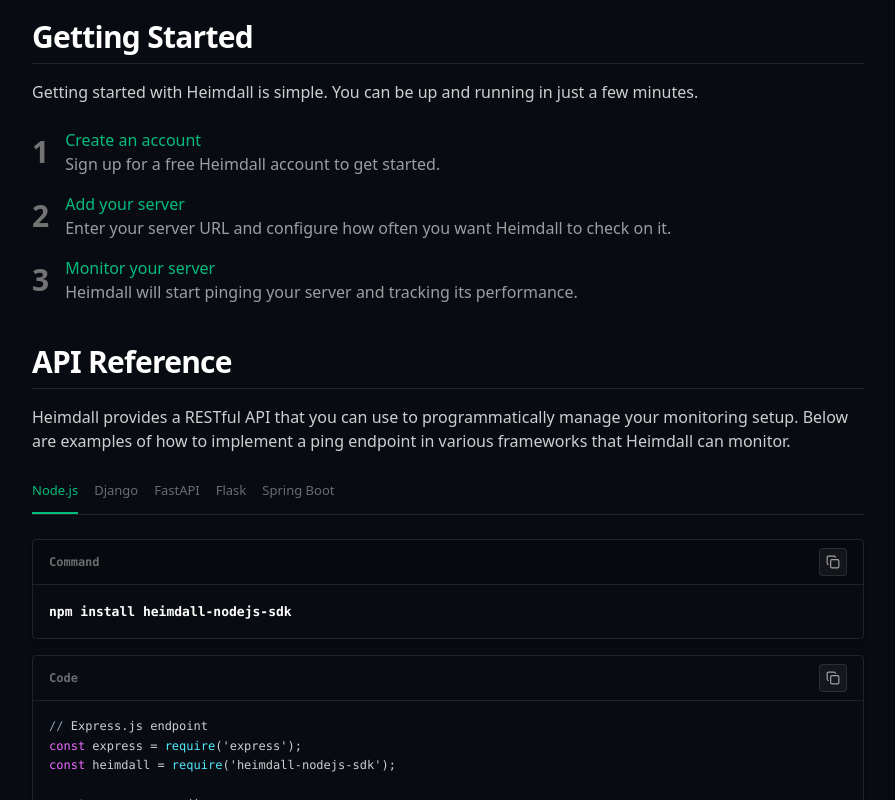
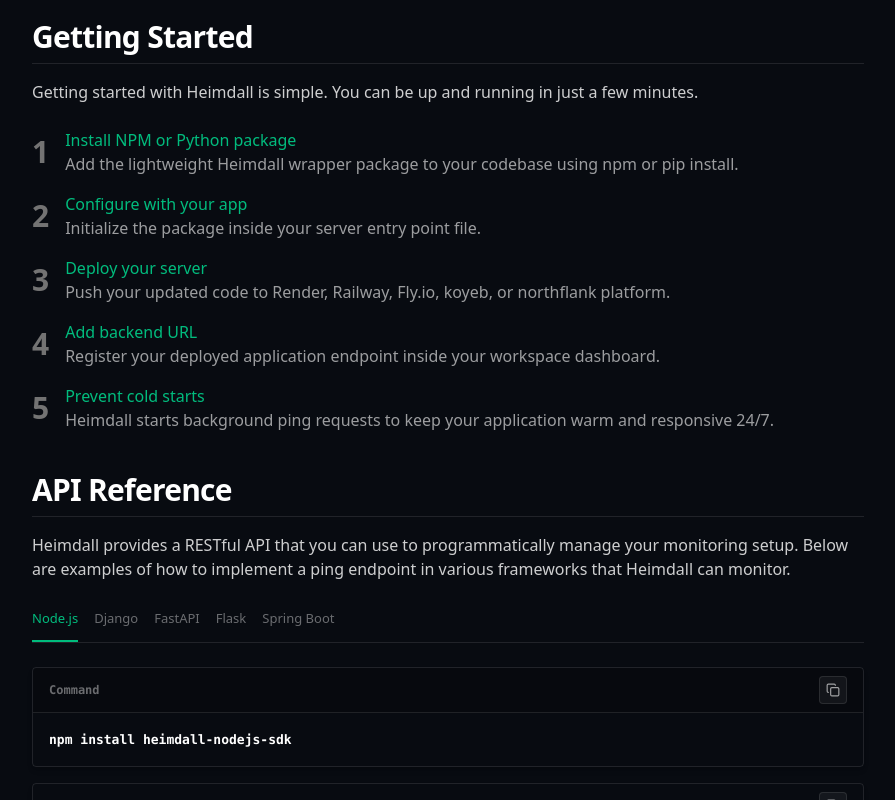
Before and after one commit to shivdutt-B/heimdall, a React (Vite) app in the folder client/: page /docs in a window 1280 px wide. Shown: the part 780-1580 px from the top of the page, without its empty margins (192-1087 px from the left). Built offline with nearby package versions, Linux system fonts and the light colour scheme.

Commit message:
redesigned auth page, updated docs, and fixed minor paddings in landing page

```diff
--- a/client/src/components/Docs/Introduction.tsx
+++ b/client/src/components/Docs/Introduction.tsx
@@ -2,6 +2,38 @@
 import { Button } from "../Common/button";
 import { Check, ChevronDown, Copy, Info } from "lucide-react";
 import { Link } from "react-router-dom";
+
+const steps = [
+  {
+    number: "1",
+    title: "Install NPM or Python package",
+    description:
+      "Add the lightweight Heimdall wrapper package to your codebase using npm or pip install.",
+  },
+  {
+    number: "2",
+    title: "Configure with your app",
+    description: "Initialize the package inside your server entry point file.",
+  },
+  {
+    number: "3",
+    title: "Deploy your server",
+    description:
+      "Push your updated code to Render, Railway, Fly.io, koyeb, or northflank platform.",
+  },
+  {
+    number: "4",
+    title: "Add backend URL",
+    description:
+      "Register your deployed application endpoint inside your workspace dashboard.",
+  },
+  {
+    number: "5",
+    title: "Prevent cold starts",
+    description:
+      "Heimdall starts background ping requests to keep your application warm and responsive 24/7.",
+  },
+];
 
 // Header section component
 const Header: React.FC = () => (
@@ -42,8 +74,8 @@
       Heimdall is a smart server watchdog that prevents backend servers from
       sleeping by pinging them periodically and tracking uptime performance.
       It's particularly useful for services hosted on platforms like Render,
-      Fly.io, Railway, koyeb, and Northflank which may put your servers to sleep after periods of
-      inactivity.
+      Fly.io, Railway, koyeb, and Northflank which may put your servers to sleep
+      after periods of inactivity.
     </p>
     <div className="flex flex-col sm:flex-row gap-4 my-6">
       <FeatureCard
@@ -92,21 +124,16 @@
       a few minutes.
     </p>
     <div className="space-y-4 my-6">
-      <Step
-        number={1}
-        title="Create an account"
-        description="Sign up for a free Heimdall account to get started."
-      />
-      <Step
-        number={2}
-        title="Add your server"
-        description="Enter your server URL and configure how often you want Heimdall to check on it."
-      />
-      <Step
-        number={3}
-        title="Monitor your server"
-        description="Heimdall will start pinging your server and tracking its performance."
-      />
+      {steps.map((item, index) => {
+        return (
+          <Step
+            key={index}
+            number={index + 1}
+            title={item.title}
+            description={item.description}
+          />
+        );
+      })}
     </div>
   </section>
 );
--- a/client/src/components/Footer/Footer.tsx
+++ b/client/src/components/Footer/Footer.tsx
@@ -2,7 +2,7 @@
 
 const Footer = () => {
   return (
-    <footer className="relative w-full bg-bg-dark pt-12 pb-8 flex flex-col justify-end -mt-1 min-h-[240px]">
+    <footer className="relative w-full bg-bg-dark pb-8 flex flex-col justify-end -mt-1 min-h-[240px]">
       {/* Top blue glow */}
       <div className="absolute -top-[150px] left-1/2 -translate-x-1/2 w-full max-w-[1200px] h-[300px] pointer-events-none z-0">
         <div className="w-full h-full bg-[radial-gradient(circle_at_center,_var(--tw-gradient-stops))] from-blue-500/35 via-blue-600/5 to-transparent blur-3xl mix-blend-screen opacity-90" />
@@ -13,9 +13,9 @@
 
       {/* Footer content */}
       <div className="relative z-10 w-full max-w-2xl mx-auto px-4 py-8 flex flex-col items-center text-center space-y-6">
-        <p className="text-white/40 text-[16px] leading-relaxed max-w-md">
+        <p className="text-white/40 text-[16px] leading-relaxed max-w-2xl">
           Heimdall is a comprehensive ping and uptime monitoring platform designed to
-          eliminate cold starts on free hosting platforms like Render, Railway, and Fly.io.
+          eliminate cold starts on free hosting platforms like Render, Railway, Fly.io, koyeb, and Northflank.
         </p>
         <div className="flex items-center justify-center gap-6 text-sm">
           <a
--- a/client/src/components/Home/FeatureHero.tsx
+++ b/client/src/components/Home/FeatureHero.tsx
@@ -6,7 +6,7 @@
 
 const FeatureHero: React.FC = () => {
   return (
-    <section className="w-full py-24 bg-[#080b11] text-white overflow-hidden relative">
+    <section className="w-full py-8 sm:py-16 text-white overflow-hidden relative">
       {/* Background radial glow */}
       <div className="absolute top-1/2 left-1/2 -translate-x-1/2 -translate-y-1/2 w-[500px] h-[500px] bg-indigo-500/5 rounded-full blur-[120px] pointer-events-none" />
 
--- a/client/src/components/Home/LogoTicker.tsx
+++ b/client/src/components/Home/LogoTicker.tsx
@@ -127,7 +127,7 @@
 
 const LogoTicker: React.FC = () => {
   return (
-    <div className="w-full py-24 bg-[#080b11]/20 relative">
+    <div className="w-full py-8 sm:py-16 relative">
       <div className="max-w-5xl mx-auto px-6 select-none text-center">
         <p className="text-[18px] md:text-md font-bold tracking-[0.15em] uppercase text-white/80 mb-8">
           Keeps your servers active across leading cloud platforms
--- a/client/src/components/Home/RippleHero.tsx
+++ b/client/src/components/Home/RippleHero.tsx
@@ -3,7 +3,7 @@
 
 const RippleHero: React.FC = () => {
   return (
-    <div className="relative w-full max-w-7xl mx-auto px-4 sm:px-6 lg:px-8 py-16 sm:py-24 flex flex-col items-center justify-center min-h-[500px] overflow-hidden">
+    <div className="relative w-full max-w-7xl mx-auto px-4 sm:px-6 lg:px-8 py-8 sm:py-16 flex flex-col items-center justify-center min-h-[500px] overflow-hidden">
       {/* Fading Grid Background */}
       <div className="absolute inset-0 fading-grid-bg pointer-events-none z-0" />
 
--- a/client/src/components/Home/StepsHero.tsx
+++ b/client/src/components/Home/StepsHero.tsx
@@ -59,7 +59,7 @@
   ];
 
   return (
-    <section className="w-full py-24 bg-[#080b11] text-white relative">
+    <section className="w-full py-8 sm:py-16 text-white relative">
       {/* Background radial glow */}
       <div className="absolute top-1/2 left-1/2 -translate-x-1/2 -translate-y-1/2 w-[400px] h-[400px] bg-indigo-500/5 rounded-full blur-[100px] pointer-events-none" />
 
--- a/client/src/components/Home/SupportedTech.tsx
+++ b/client/src/components/Home/SupportedTech.tsx
@@ -34,7 +34,7 @@
 
 const SupportedTech: React.FC = () => {
   return (
-    <div className="w-full py-24 bg-[#080b11]/20 relative select-none">
+    <div className="w-full py-8 sm:py-16 relative select-none">
       {/* Background radial glow */}
       <div className="absolute top-1/2 left-1/2 -translate-x-1/2 -translate-y-1/2 w-[400px] h-[400px] bg-indigo-500/5 rounded-full blur-[100px] pointer-events-none" />
 
--- a/client/src/components/Navbar/NavBar.tsx
+++ b/client/src/components/Navbar/NavBar.tsx
@@ -92,7 +92,7 @@
               <div className="flex gap-2">
                 <Link
                   to="/docs"
-                  className="justify-center whitespace-nowrap text-[13px] font-semibold focus-visible:outline-none focus-visible:ring-1 focus-visible:ring-ring disabled:pointer-events-none disabled:opacity-50 [&_svg]:pointer-events-none h-8 rounded-[3px] px-2 py-3 flex items-center gap-1 transition-colors hover:bg-bg-card hover:text-white border border-[grey] bg-bg-card text-white"
+                  className="justify-center whitespace-nowrap text-[13px] font-normal focus-visible:outline-none focus-visible:ring-1 focus-visible:ring-ring disabled:pointer-events-none disabled:opacity-50 [&_svg]:pointer-events-none h-8 rounded-[3px] px-2 py-3 flex items-center gap-1 transition-colors hover:bg-bg-card hover:text-white border border-[grey] bg-bg-card text-white"
                 >
                   Docs
                   <svg
@@ -113,7 +113,7 @@
                 </Link>
 
                 {auth.loading ? (
-                  <div className="inline-flex text-black items-center justify-center gap-2 whitespace-nowrap text-[13px] font-medium h-8 rounded-sm px-2 py-3 border border-gray-300 bg-white">
+                  <div className="inline-flex text-black items-center justify-center gap-2 whitespace-nowrap text-[13px] font-medium h-8 rounded-[2px] px-2 py-3 bg-emerald-500">
                     <svg
                       className="animate-spin h-5 w-5 text-black"
                       xmlns="http://www.w3.org/2000/svg"
--- a/client/src/components/dashboard/ChartAreaInteractive.tsx
+++ b/client/src/components/dashboard/ChartAreaInteractive.tsx
@@ -113,7 +113,7 @@
 
   // Handle empty states
   const EmptyState = ({ message }: { message: string; showDays?: boolean }) => (
-    <div className={`rounded-md border border-gray-800 bg-transparent ${className}`}>
+    <div className={`rounded-[2px] border border-gray-800 bg-transparent ${className}`}>
       {/* Only show days selection if we have a server but no data */}
       {hasServers && serverId && <DaysSelection />}
       <div className="p-6 text-center">
--- a/client/src/components/dashboard/ServerStatsCards.tsx
+++ b/client/src/components/dashboard/ServerStatsCards.tsx
@@ -47,7 +47,7 @@
   if (!stats) {
     return (
       <div className="grid grid-cols-1 sm:grid-cols-2 lg:grid-cols-3 gap-4">
-        <div className="rounded-lg bg-black/20 border border-white/10 p-6 text-center">
+        <div className="rounded-[4px] bg-black/20 border border-white/10 p-6 text-center">
           <p className="text-gray-400">Select a server to view statistics</p>
         </div>
       </div>
```
Also changed, not shown: client/src/components/Auth/Auth.tsx (+36 -21 lines).
